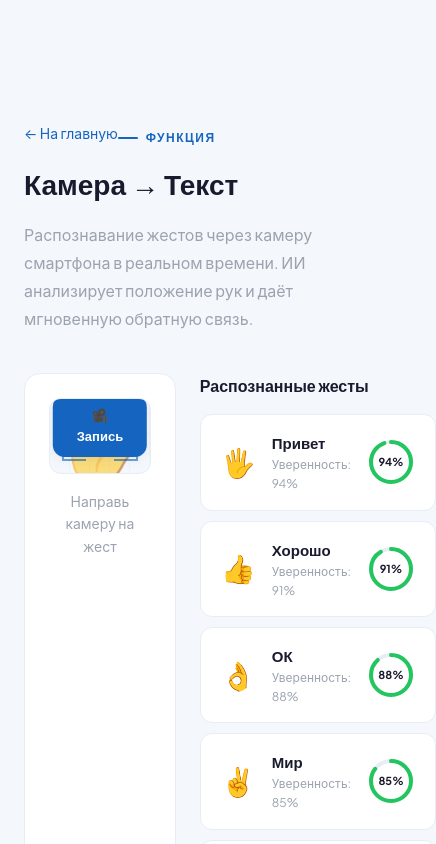
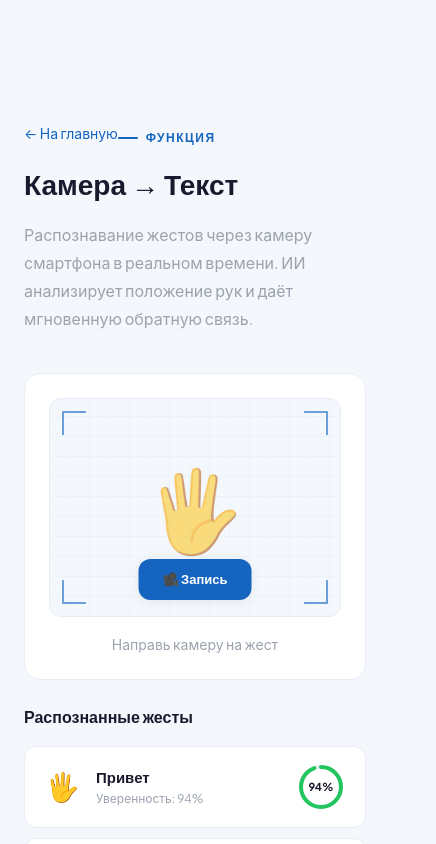
Before and after one commit to heardndb15/hearless16, a Next.js app in the folder landing/: page /camera-to-text in a window 390 px wide. Shown: the top 844 px of the page, 436 px wide, since content can reach past the window. Built offline with nearby package versions, Linux system fonts and the light colour scheme.

Commit message:
fix: stack camera preview and results list on mobile

```diff
--- a/landing/app/camera-to-text/page.tsx
+++ b/landing/app/camera-to-text/page.tsx
@@ -28,7 +28,7 @@ export default function CameraToTextPage() {
         </p>
 
         {/* Camera preview */}
-        <div style={{ marginTop: 40, display: "grid", gridTemplateColumns: "1fr 1fr", gap: 24 }}>
+        <div className="camera-grid">
           <div style={{ background: "var(--bgCard)", borderRadius: "var(--radius)", border: "1px solid var(--border)", padding: 24, textAlign: "center" }}>
             <div style={{ width: "100%", aspectRatio: "4/3", borderRadius: "var(--radiusSm)", background: "var(--bg)", display: "flex", alignItems: "center", justifyContent: "center", border: "1px solid var(--border)", marginBottom: 16, position: "relative", overflow: "hidden" }}>
               {/* Simulated camera view */}
```
